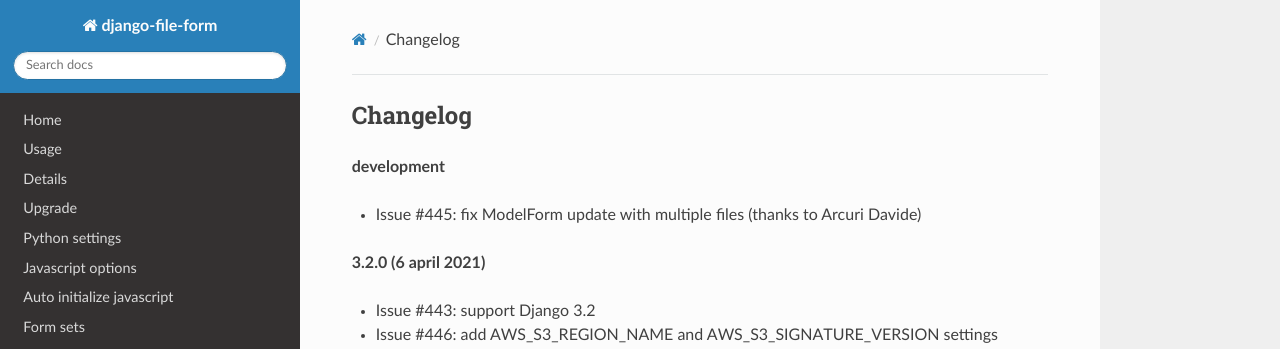
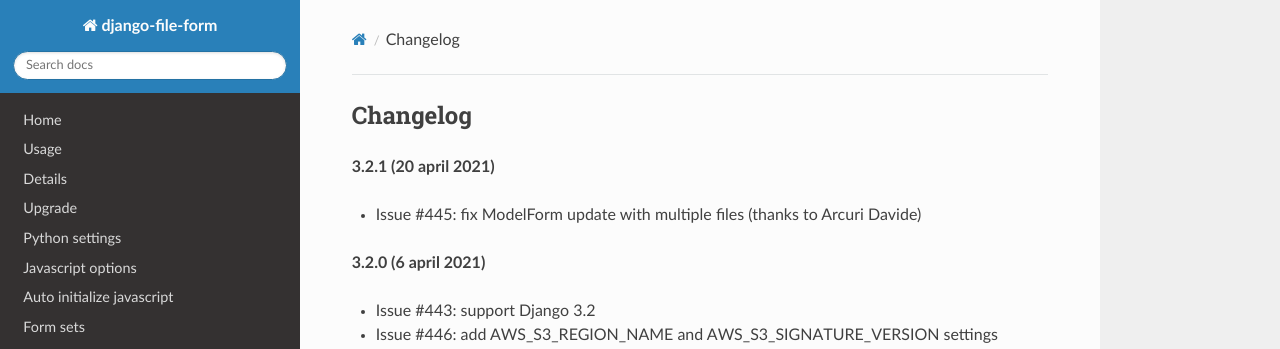
Before and after one commit to mbraak/django-file-form, an MkDocs documentation site: the page built from docs/changelog.md, in a window 1280 px wide and 900 px high. Shown: the top 349 px of the window. Built offline with MkDocs 1.6.1, drawn with Linux system fonts in a browser that asks for light colours; nearby versions of some CDN libraries.

Commit message:
Version 3.2.1

```diff
--- a/docs/changelog.md
+++ b/docs/changelog.md
@@ -1,6 +1,6 @@
 ## Changelog
 
-**development**
+**3.2.1 (20 april 2021)**
 
   * Issue #445: fix ModelForm update with multiple files (thanks to Arcuri Davide)
 
--- a/setup.py
+++ b/setup.py
@@ -7,7 +7,7 @@ this_directory = path.abspath(path.dirname(__file__))
 with open(path.join(this_directory, 'README.md'), encoding='utf-8') as f:
     long_description = f.read()
 
-version = '3.2.0'
+version = '3.2.1'
 
 setup(
     name='django-file-form',
```
